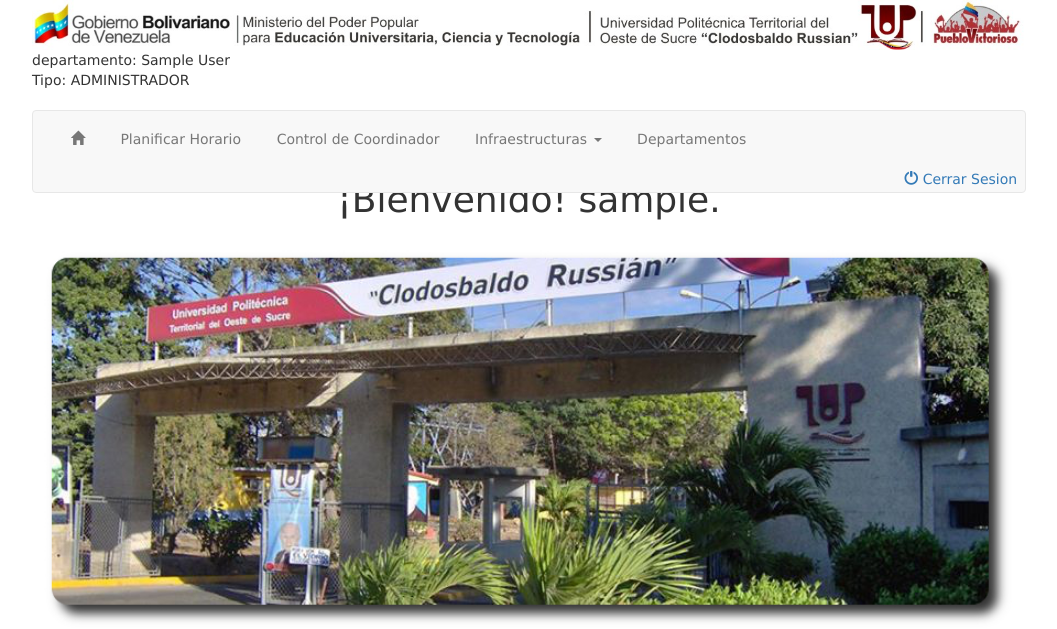
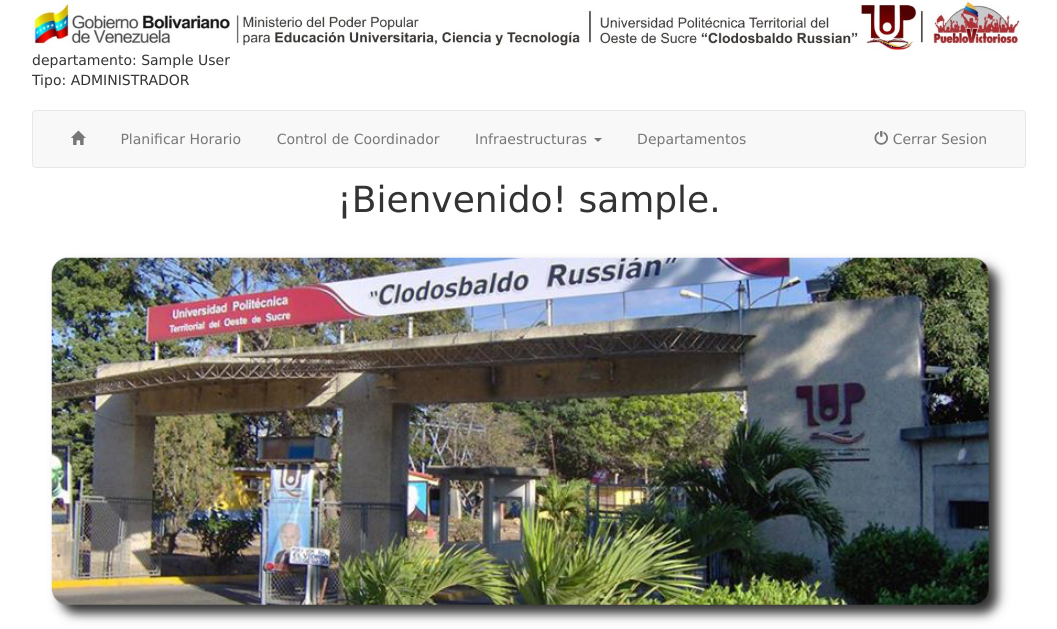
Before and after one commit to donsimonmt/planificacion, a PHP site: page /index_admin.php in a window 1280 px wide. Shown: the top 629 px of the page, without its empty margins (111-1168 px from the left). Run offline with PHP 8.4, Linux system fonts and the light colour scheme; the visitor is signed in with stand-in values (Sample User, id 1); some libraries are stand-ins or nearby versions.

Commit message:
Update index_admin.php

```diff
--- a/planificacion/index_admin.php
+++ b/planificacion/index_admin.php
@@ -83,7 +83,7 @@
 						<li class="dropdown">
 							<a href="#" onclick="call_view('vistas/departamento.php')" class="dropdown-toggle" data-toggle="dropdown">Departamentos </a>
 						</li>
-					</ul><?php if(isset($_SESSION['tipo_coordinador']))
+					<?php if(isset($_SESSION['tipo_coordinador']))
                             { if($_SESSION['tipo_coordinador']=="2" ){
                               echo "-->";
                             }   } ?>
@@ -91,8 +91,8 @@
 
 
 
-	      				<li id="cerrar"  class="nav navbar-nav navbar-right"><a href='#' onClick="CerrarSesion();"><span class="glyphicon glyphicon-off" ></span> Cerrar Sesion</a></li>
-
+	      				<li id="cerrar"  ><a href='#' onClick="CerrarSesion();"><span class="glyphicon glyphicon-off" ></span> Cerrar Sesion</a></li>
+	    			</ul>
 				</div>
 			</nav>
 		</section>
```
